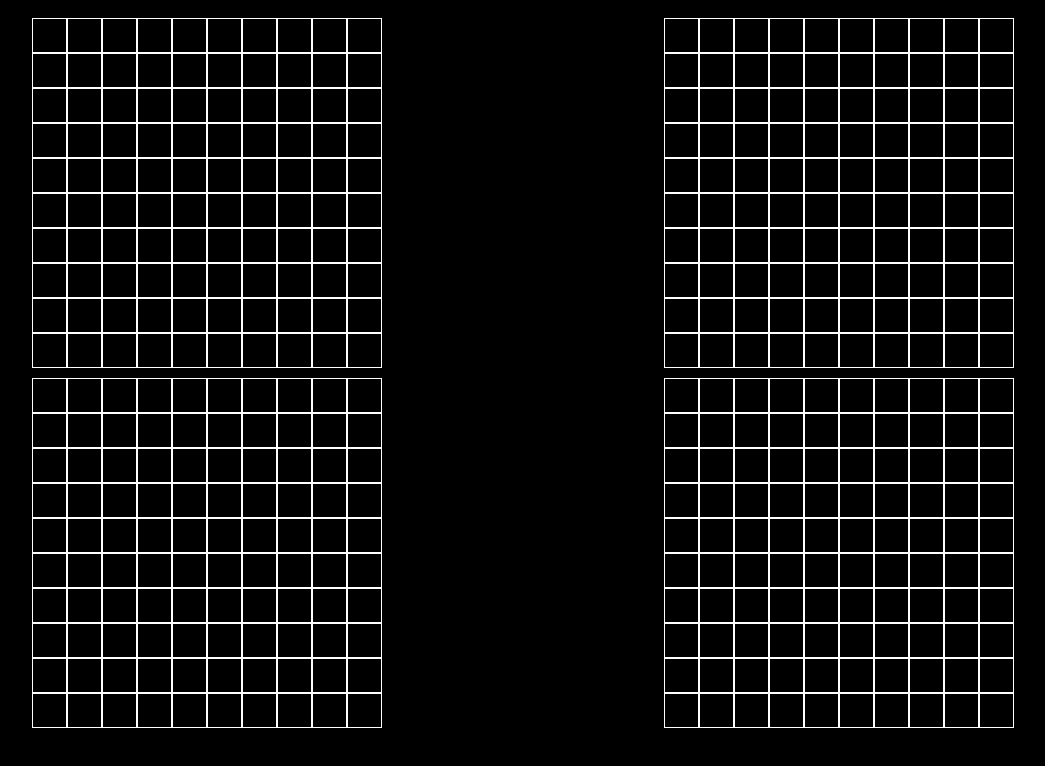
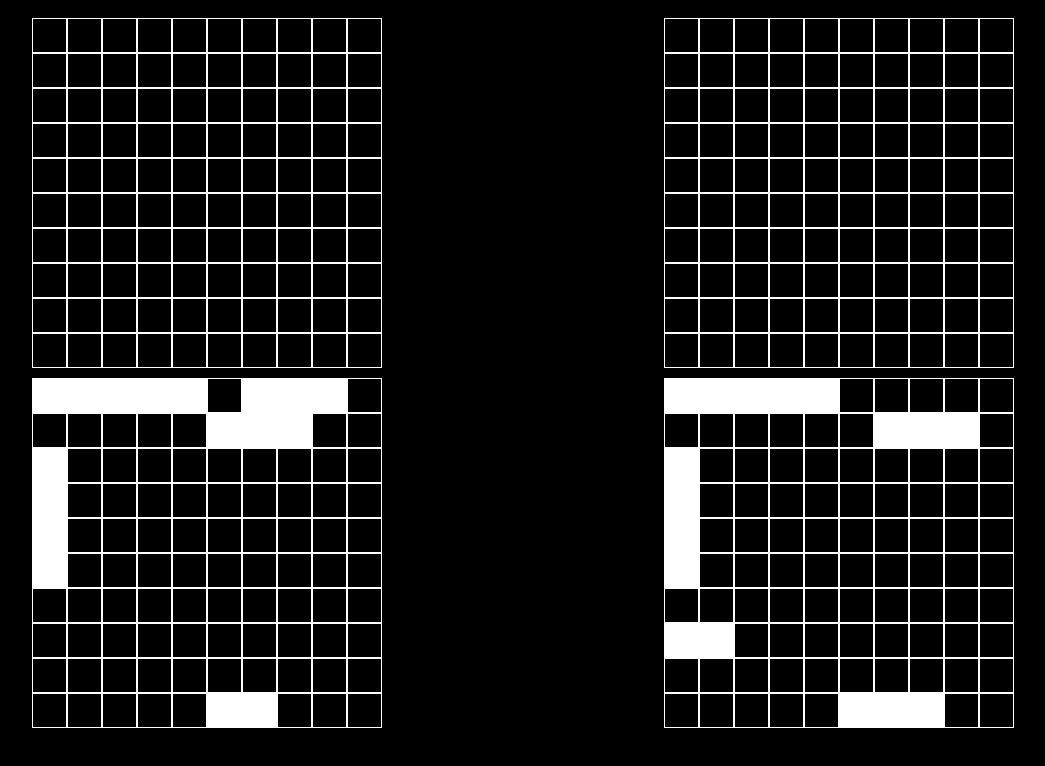
Before and after one commit to bang-a-coder/battleship, a website built with webpack: page dist/index.html in a window 1280 px wide. Shown: the whole page, without its empty margins (117-1162 px from the left). Built offline with nearby package versions, Linux system fonts and the light colour scheme.

Commit message:
visualising self board

```diff
--- a/src/gameboard.js
+++ b/src/gameboard.js
@@ -22,6 +22,16 @@ class Gameboard{
 		}
 
 		return this.grid
+	}
+
+	visualiseBoard(DOMboard) {
+		for (let vessel in this.fleetFormation){
+			for (let coord of this.fleetFormation[vessel].cors){
+				DOMboard.querySelector(`#${revertCors(coord)}`).classList.add('ship-here')
+			}
+		}
+
+
 	}
 
 	placeShip(name, orient, pin) {
@@ -136,3 +146,9 @@ export function decipherCors(str){
 
 	return [abRef.indexOf(brokenStr[0]), parseInt(brokenStr[1])]
 }
+
+export function revertCors(arr){
+	let abRef = 'ABCDEFGHIJ'
+
+	return `${abRef[arr[0]]}${arr[1]}`
+}
--- a/src/index.js
+++ b/src/index.js
@@ -32,5 +32,7 @@ const playerB = _player({
 playerA.sampleInit('A')
 playerB.sampleInit('B')
 
+playerA.visualiseMyBoard()
+
 console.log(playerA)
 console.log(playerB)
--- a/src/player.js
+++ b/src/player.js
@@ -44,28 +44,29 @@ class Player {
 		return this.sendAttack(enemy, attackCoors)
 	}
 
-	visualiseOnBoard(){
-
-		for (let xDim = 0; i<this.gameboard.grid.length; i++){
-
-		}
+	visualiseMyBoard(){
+		this.gameboard.visualiseBoard(this.selfBoardDom)
 	}
 
-	sampleInit(ver){
+	sampleInit(ver){			//Temporary shit
 		if (ver === 'A'){
 			this.positionVessels("carrier", "x", "A0");
-			this.positionVessels("battleship", "y", "B0");
+			this.positionVessels("battleship", "y", "C0");
 			this.positionVessels("cruiser", "x", "B5");
 			this.positionVessels("sub", "x", "A6");
 			this.positionVessels("destroyer", "x", "J5");
+
+			this.visualiseMyBoard()
 		}
 
 		if (ver === 'B') {
-			this.positionVessels("carrier", "x", "B0");
+			this.positionVessels("carrier", "x", "A0");
 			this.positionVessels("battleship", "y", "C0");
 			this.positionVessels("cruiser", "x", "J5");
 			this.positionVessels("sub", "x", "B6");
 			this.positionVessels("destroyer", "x", "H0");
+
+			this.visualiseMyBoard()
 		}
 	}
 }
--- a/src/styles.scss
+++ b/src/styles.scss
@@ -38,3 +38,7 @@ body {
 		}
 	}
 }
+
+.ship-here {
+	background-color: white;
+}
```
Also changed, not shown: tests/wtf.test.js (+9 -3 lines).
